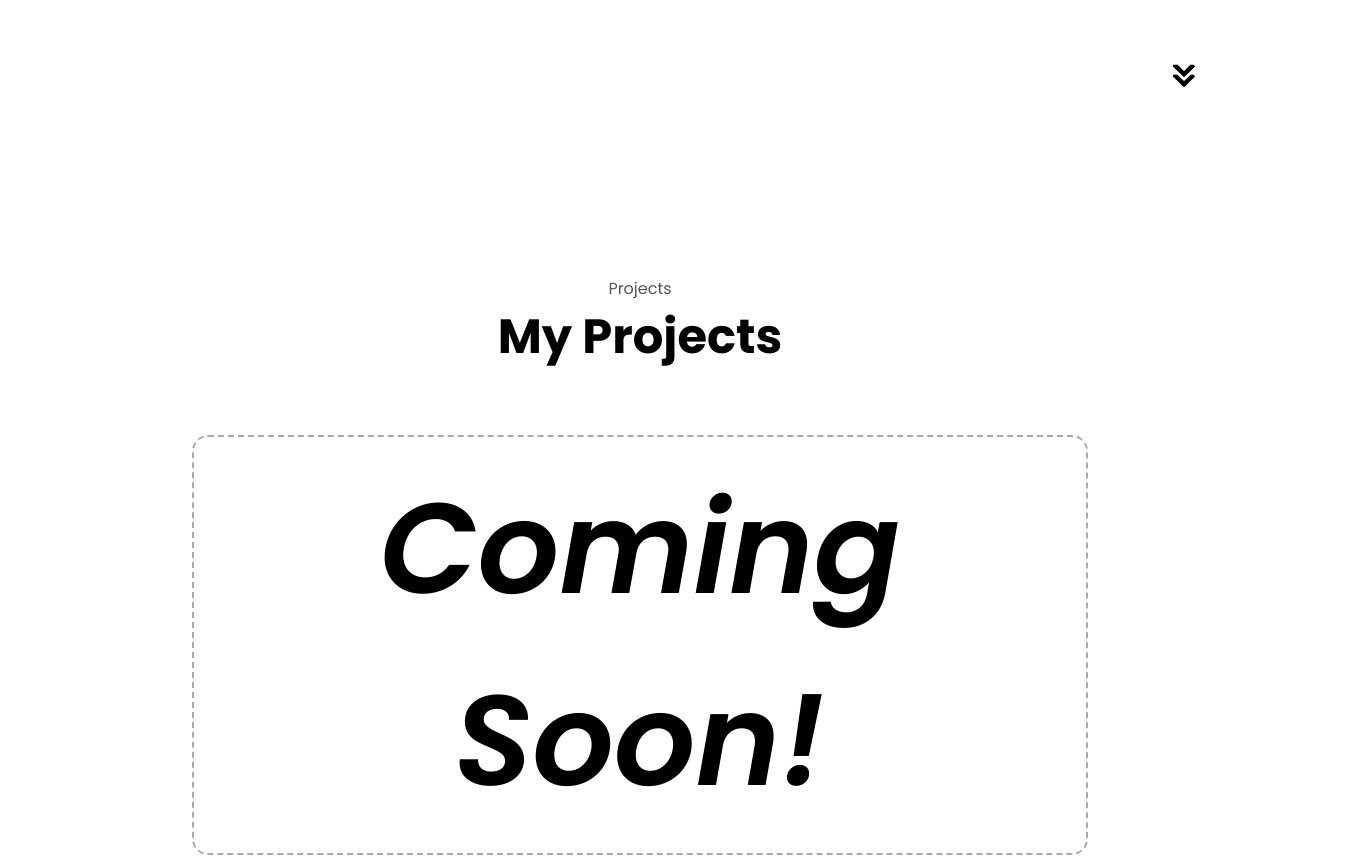
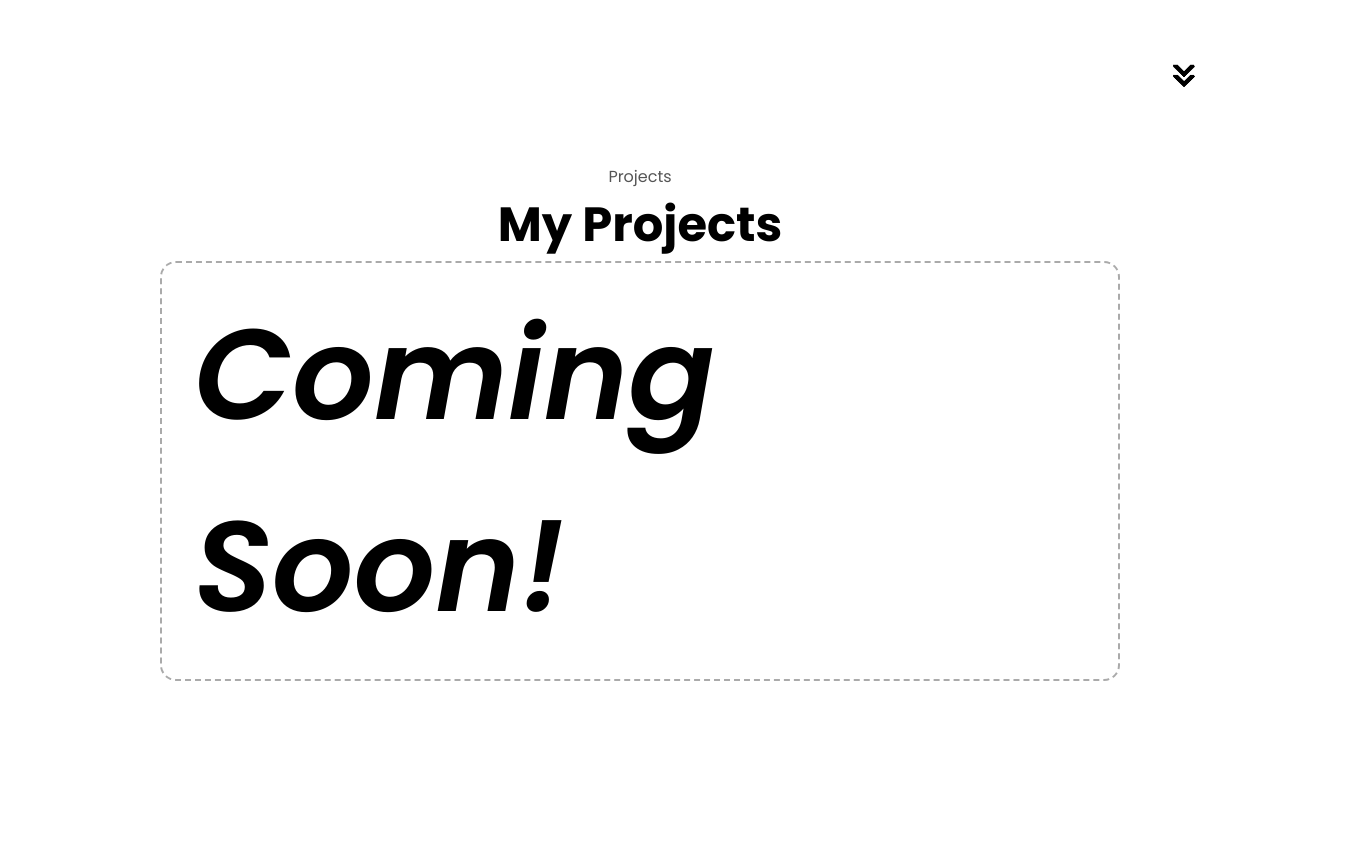
Before and after one commit to andreastevenm/dreproject-Portfolio1, a plain HTML site: page index.html in a window 1280 px wide. Shown: the part 2300-3158 px from the top of the page, 1360 px wide, since content can reach past the window. Drawn offline with Linux system fonts and the light colour scheme.

Commit message:
Update style.css

```diff
--- a/style.css
+++ b/style.css
@@ -353,17 +353,7 @@ article .icon {
 }
 
 /* PROJECTS SECTION */
-#projects {
-  position: relative;
-  min-height: 80vh;
-  padding: 4rem 2rem;
-  display: flex;
-  flex-direction: column;
-  align-items: center;
-  text-align: center;
-  border-radius: 2rem;
-  margin: 5rem 10rem;
-}
+
 .coming-soon {
   font-size: 8em;
   font-weight: 600;
```
